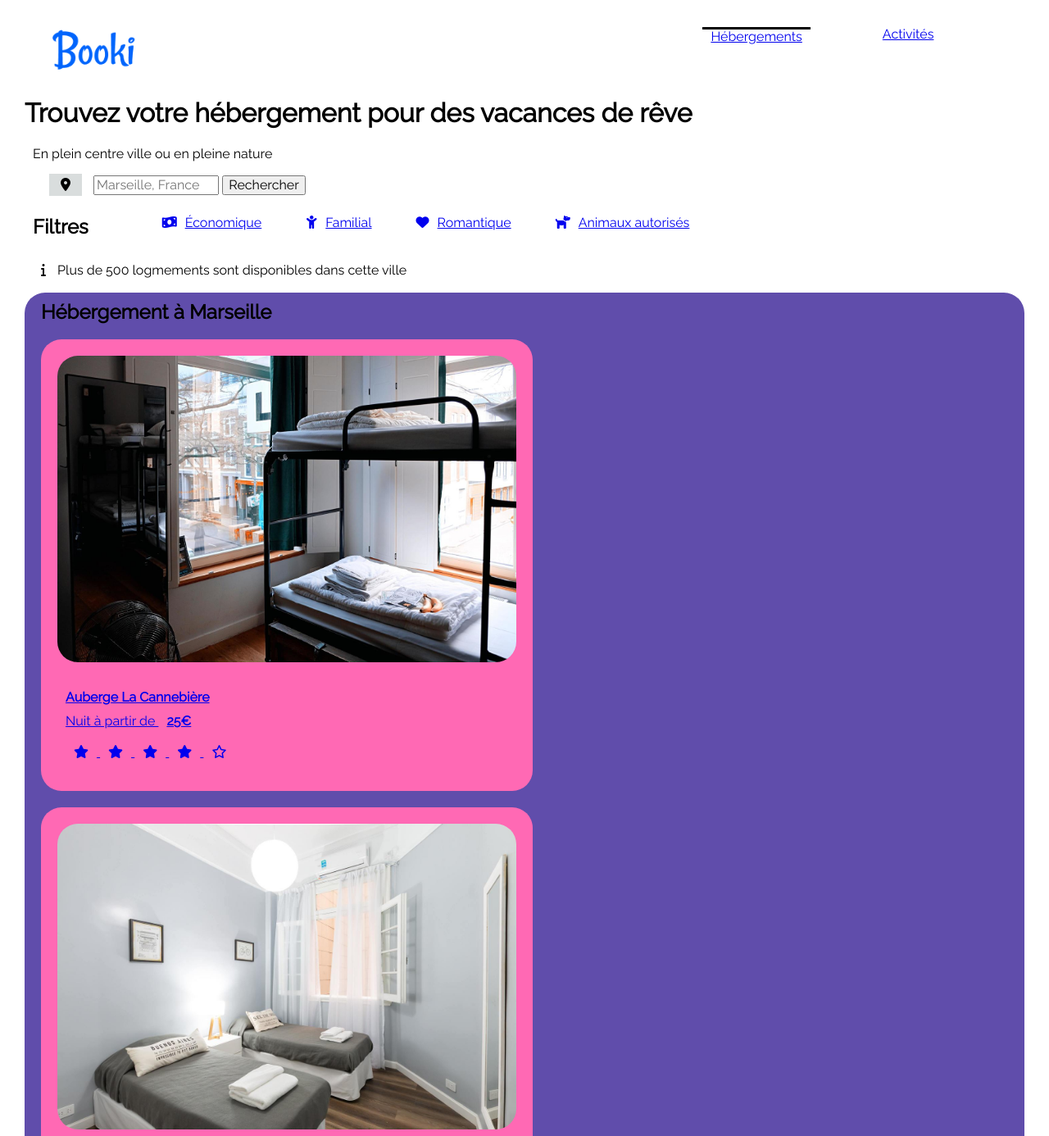
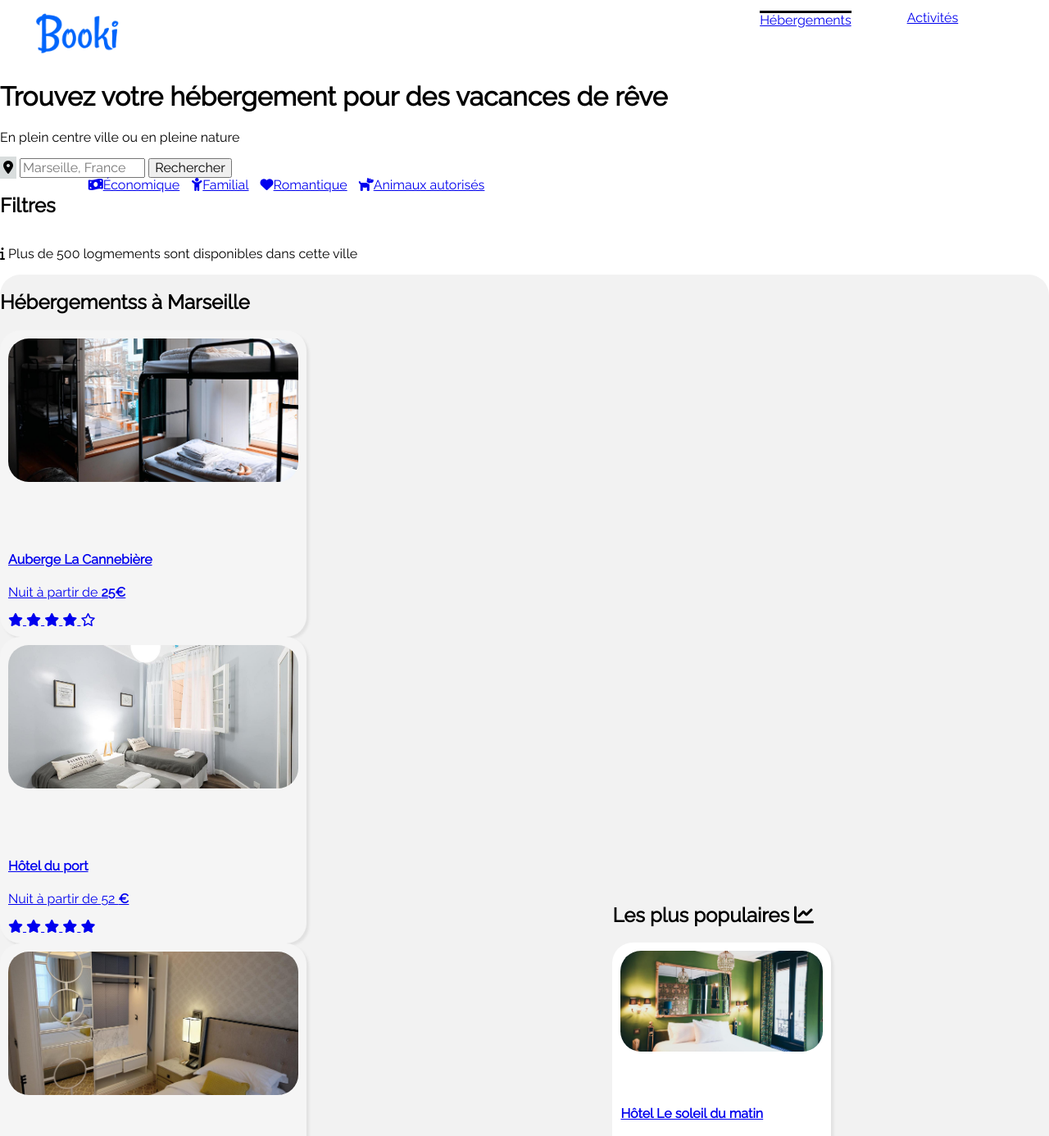
Before and after one commit to maax6/booki, a plain HTML site: page index.html in a window 1280 px wide. Shown: the part 12-1398 px from the top of the page at 82% size. Drawn offline with Linux system fonts and the light colour scheme; files that its build step writes are made by us from their sources.

Commit message:
quelques modifications CSS
Je vais revenir après quelques exercices de CSShttps://mescours.ovh/ex10.html

```diff
--- a/css/style.css
+++ b/css/style.css
@@ -1,7 +1,5 @@
 /*box sizing appliqué à tous les éléments*/
 *{
-    box-sizing: border-box;
-    margin: 10px 10px 10px 10px;
     box-sizing: border-box;
     font-family:'raleway', monospace,  sans-serif;
 
@@ -30,22 +28,27 @@ nav {
     margin-right: 30px;
     justify-content: space-between;
 }
+
 /*Bloc principal********************/
 .bloc_principal{
-    background: #604dab;
+    background: #f2f2f2;
     border-radius: 25px;
+    display: flex;
+    justify-content: space-around;
    }
 /*hebergement***********************/
   .bloc_hebergement{
-    max-height: 100%;
+    min-height: 100%;
     display: flex;
     justify-content: center;
     flex-direction: column;
     flex-wrap: wrap;
 
+
+
   }
   .bloc_hebergement_carteCliquable{
-      background-color: hotpink;
+      background-color: whitesmoke;
       box-sizing:border-box;
       display: flex;
       width: 50%;
@@ -53,6 +56,7 @@ nav {
       padding: 10px;
       justify-content: center;
       border-radius: 25px;
+      box-shadow: 3px 3px 3px rgb(225, 225, 225);
 
   }
 
@@ -76,7 +80,7 @@ nav {
 
   }
   .bloc_populaire_carteCliquable{
-      background-color: rgb(105, 255, 150);
+    background-color: #ffffffff;
     box-sizing:border-box;
     display: flex;
     width: 50%;
@@ -84,6 +88,7 @@ nav {
     padding: 10px;
     justify-content: center;
     border-radius: 25px;
+    box-shadow: 3px 3px 3px rgb(225, 225, 225);
   }
 
    .bloc_populaire_casePhoto{
@@ -97,7 +102,10 @@ nav {
     object-fit: cover;
     border-radius:25px ;
    }
-     /*Bloc activités******************/
+     /*bloc secondaire du bas Bloc activités******************/
+     .bloc_secondaire{
+         background-color: aqua;
+     }
 
     .bloc_activites{
     max-height: 100%;
@@ -148,9 +156,7 @@ nav li {
     margin-top: 25px;
 
 }
-.nav_hebergements, .nav_activites{ /*supprimer*/
-    padding-top: 20px;
-}
+
 
 
 /*main*/
--- a/index.html
+++ b/index.html
@@ -46,7 +46,7 @@
                     <div class="bloc-rechercher">
                         <label for="Ville"><i class="fas fa-map-marker-alt"></i></label>
                         <input type="search" name="zone" id="Ville" placeholder="Marseille, France" size="16" >
-                        <input type="submit" value="Rechercher">
+                        <input class="bouton_rechercher" type="submit" value="Rechercher">
                     </div>
                 </form>
 
@@ -68,7 +68,7 @@
              <!--bloc hébergements-->
             <section class="bloc_principal" id="bloc_principal">
                 <div class="bloc_hebergement" id="bloc_hebergement">
-                    <h2 class="bloc_principal_titreSection">Hébergement à Marseille</h2>
+                    <h2 class="bloc_principal_titreSection">Hébergementss à Marseille</h2>
                     <a class="bloc_hebergement_carteCliquable" href="#">
                         <div class="bloc_hebergement_casePhoto">
                             <img class="bloc_hebergement_photo" src="images/hebergements/3_medium/marcus-loke-WQJvWU_HZFo-unsplash.jpg" alt="Photo de lits superposés avec deux fenêtres et vue sur la ville au coin de la rue">
```
Lines whose indentation alone changed are shown as unchanged.
